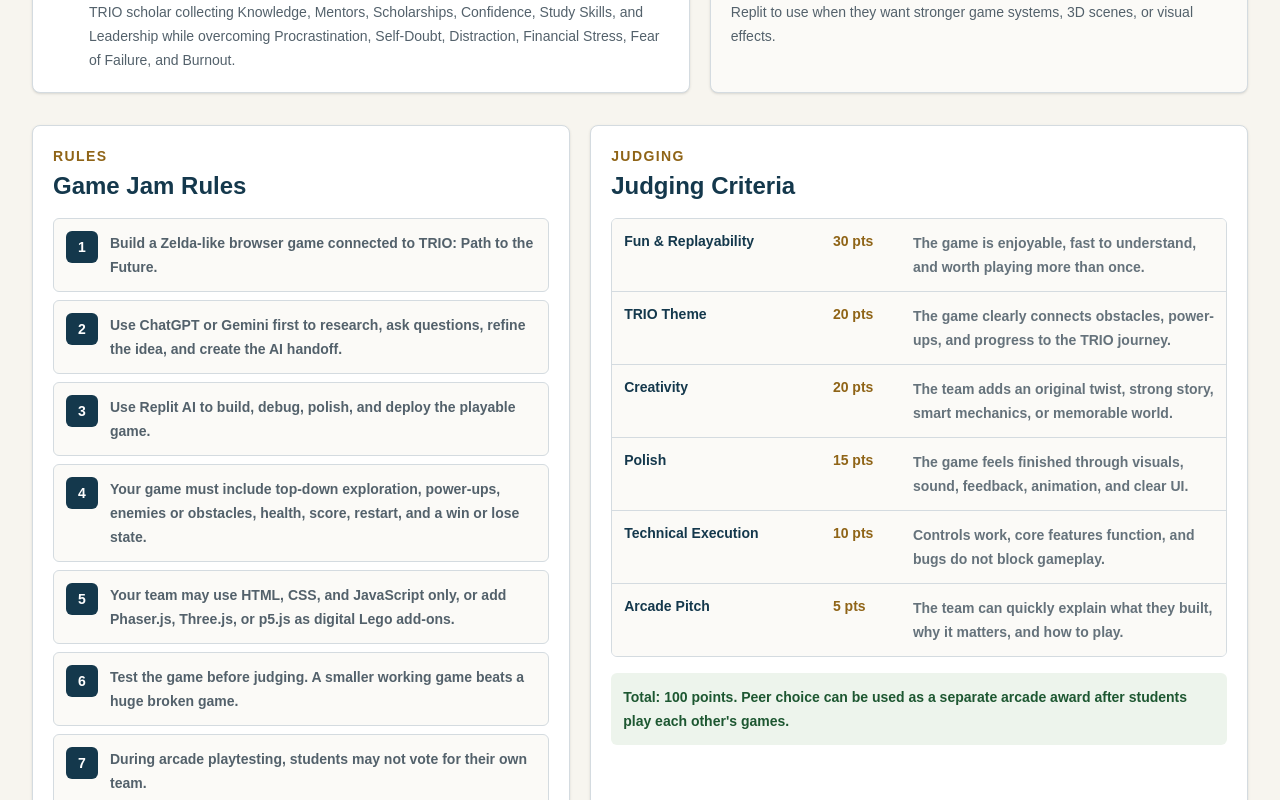
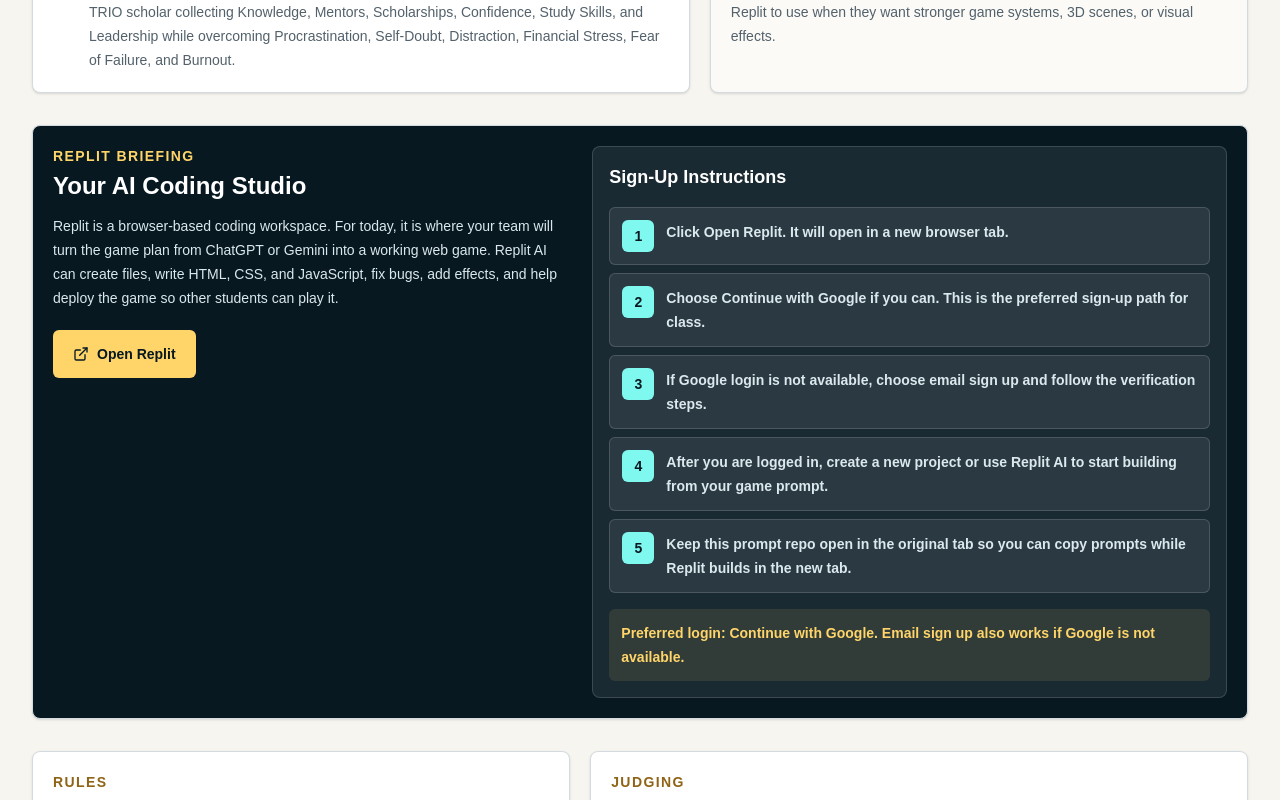
Before and after one commit to AutoNateAI/ub-summer-program-2026, a Next.js app: page /trio-olympics in a window 1280 px wide. Shown: the part 700-1500 px from the top of the page. Built offline with nearby package versions, Linux system fonts and the light colour scheme.

Commit message:
Add Replit briefing to TRIO Olympics page

```diff
--- a/src/components/TrioOlympicsPromptRepo.tsx
+++ b/src/components/TrioOlympicsPromptRepo.tsx
@@ -7,6 +7,7 @@
   Clock,
   Code2,
   Download,
+  ExternalLink,
   Gamepad2,
   Library,
   MapPin,
@@ -62,6 +63,14 @@
   "Your team may use HTML, CSS, and JavaScript only, or add Phaser.js, Three.js, or p5.js as digital Lego add-ons.",
   "Test the game before judging. A smaller working game beats a huge broken game.",
   "During arcade playtesting, students may not vote for their own team.",
+];
+
+const replitSignupSteps = [
+  "Click Open Replit. It will open in a new browser tab.",
+  "Choose Continue with Google if you can. This is the preferred sign-up path for class.",
+  "If Google login is not available, choose email sign up and follow the verification steps.",
+  "After you are logged in, create a new project or use Replit AI to start building from your game prompt.",
+  "Keep this prompt repo open in the original tab so you can copy prompts while Replit builds in the new tab.",
 ];
 
 const judgingCriteria = [
@@ -208,6 +217,60 @@
               pieces teams can ask Replit to use when they want stronger game
               systems, 3D scenes, or visual effects.
             </p>
+          </div>
+        </div>
+      </section>
+
+      <section className="mx-auto max-w-7xl px-5 pb-8 sm:px-8">
+        <div className="rounded-lg border border-[#d4dbe0] bg-[#071821] p-5 text-white shadow-sm">
+          <div className="grid gap-5 lg:grid-cols-[0.9fr_1.1fr]">
+            <div>
+              <p className="text-sm font-black uppercase tracking-[0.1em] text-[#ffd56a]">
+                Replit Briefing
+              </p>
+              <h2 className="mt-1 text-2xl font-black">
+                Your AI Coding Studio
+              </h2>
+              <p className="mt-3 text-sm leading-6 text-[#dbe8ed]">
+                Replit is a browser-based coding workspace. For today, it is
+                where your team will turn the game plan from ChatGPT or Gemini
+                into a working web game. Replit AI can create files, write HTML,
+                CSS, and JavaScript, fix bugs, add effects, and help deploy the
+                game so other students can play it.
+              </p>
+              <a
+                href="https://replit.com/signup"
+                target="_blank"
+                rel="noreferrer"
+                className="mt-5 inline-flex h-12 items-center justify-center gap-2 rounded-md bg-[#ffd56a] px-5 text-sm font-black text-[#071821] transition hover:bg-[#ffe08a]"
+              >
+                <ExternalLink className="h-4 w-4" />
+                Open Replit
+              </a>
+            </div>
+
+            <div className="rounded-lg border border-white/15 bg-white/8 p-4">
+              <h3 className="text-lg font-black">Sign-Up Instructions</h3>
+              <div className="mt-4 grid gap-2">
+                {replitSignupSteps.map((step, index) => (
+                  <div
+                    key={step}
+                    className="grid grid-cols-[32px_1fr] gap-3 rounded-md border border-white/15 bg-white/8 p-3"
+                  >
+                    <span className="flex h-8 w-8 items-center justify-center rounded-md bg-[#7ff8ef] text-sm font-black text-[#071821]">
+                      {index + 1}
+                    </span>
+                    <p className="text-sm font-semibold leading-6 text-[#dbe8ed]">
+                      {step}
+                    </p>
+                  </div>
+                ))}
+              </div>
+              <p className="mt-4 rounded-md bg-[#ffd56a]/10 p-3 text-sm font-bold leading-6 text-[#ffd56a]">
+                Preferred login: Continue with Google. Email sign up also works
+                if Google is not available.
+              </p>
+            </div>
           </div>
         </div>
       </section>
```
